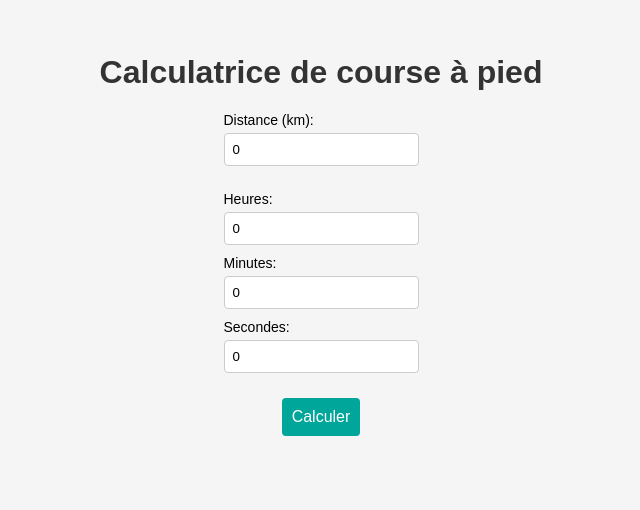
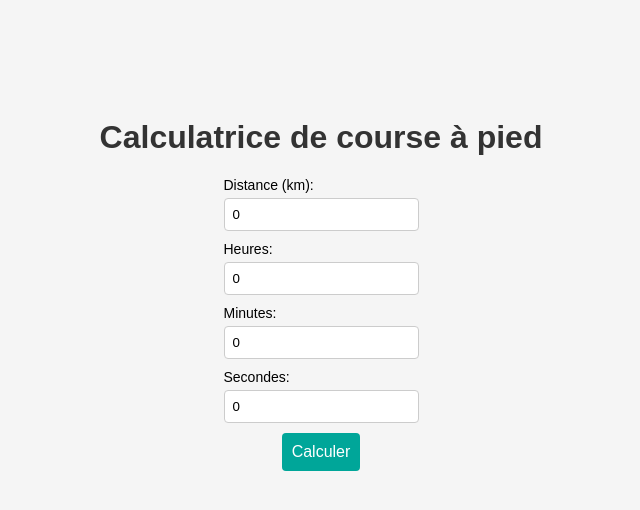
Before and after one commit to Albin-Marchand/unbreak, a Nuxt app: page / in a window 1280 px wide. Shown: the part 166-676 px from the top of the page, without its empty margins (319-959 px from the left). Built offline with nearby package versions, Linux system fonts and the light colour scheme.

Commit message:
Test create layout for unbreak app

```diff
--- a/components/RunningCalculator.vue
+++ b/components/RunningCalculator.vue
@@ -1,5 +1,4 @@
 <template>
-  <div>
   <div class="container">
     <h1>Calculatrice de course à pied</h1>
 
@@ -40,10 +39,11 @@
       <p>Allure: {{ objParametersRunningCalculator.result.pace }}</p>
     </div>
   </div>
-  </div>
 </template>
 
 <script setup>
+import { ref, onMounted } from "vue";
+
 const objParametersRunningCalculator = ref({
   distance: 0,
   hours: 0,
@@ -67,6 +67,7 @@ function calculate() {
   };
 }
 onMounted(() => {
+  console.log(process.env.NODE_ENV);
   console.log("objParametersRunningCalculator => ", objParametersRunningCalculator.value);
 });
 </script>
@@ -81,15 +82,11 @@ onMounted(() => {
   align-items: center;
   justify-content: center;
   flex-direction: column;
-  height: 100vh;
+  height: 100%;
 }
 h1 {
   color: #333;
   text-align: center;
-}
-
-div {
-  margin-bottom: 15px;
 }
 
 label {
--- /dev/null
+++ b/layouts/default.vue
@@ -0,0 +1,17 @@
+<template>
+  <div class="layout_wrapper">
+    <div class="header"></div>
+    <slot />
+  </div>
+</template>
+
+<script setup></script>
+
+<style>
+.layout_wrapper {
+}
+.header {
+  height: 100px;
+  background-color: white;
+}
+</style>
--- a/pages/index.vue
+++ b/pages/index.vue
@@ -1,3 +1,18 @@
 <template>
-  <div><RunningCalculator /></div>
+  <div class="wrapper_running_calculator">
+    <RunningCalculator />
+  </div>
 </template>
+
+<script setup>
+const layout = "default";
+</script>
+
+<style>
+body {
+  margin: 0;
+}
+.wrapper_running_calculator {
+  height: calc(100vh - 100px);
+}
+</style>
```
Lines whose indentation alone changed are shown as unchanged.
